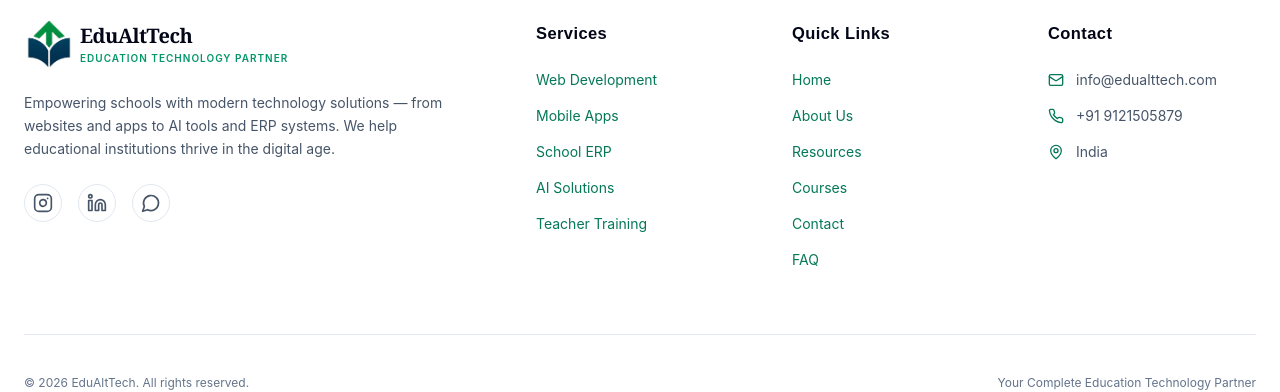
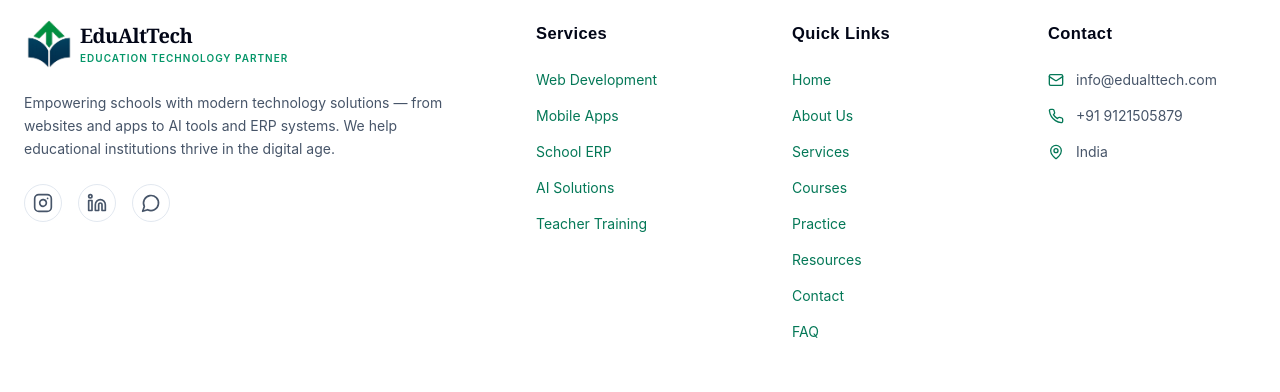
Before and after one commit to TUMBALI-HARSHITHA/edu_alt_redev, a React (Vite) app: page /#/login in a window 1280 px wide. Shown: the part 861-1253 px from the top of the page. Built offline with nearby package versions, Linux system fonts and the light colour scheme; no server answers.

Commit message:
Restrict Navbar and Footer navigation links for logged-in users to Home, Courses, Practice, Resources, and Dashboard

```diff
--- a/components/Footer.jsx
+++ b/components/Footer.jsx
@@ -1,7 +1,17 @@
+import { useState, useEffect } from "react";
 import { Link } from "react-router-dom";
 import { Instagram, Linkedin, MessageCircle, Mail, Phone, MapPin } from "lucide-react";
 import { LINKS } from "../constants";
+import { auth, onAuthStateChanged } from "../lib/firebase";
+
 const Footer = () => {
+  const [user, setUser] = useState(null);
+
+  useEffect(() => {
+    const unsubscribe = onAuthStateChanged(auth, (u) => setUser(u));
+    return () => unsubscribe();
+  }, []);
+
   return <footer className="bg-bg-secondary border-t border-border text-text-secondary pt-20 pb-10 transition-colors duration-300">
   <div className="max-w-7xl mx-auto px-6">
   <div className="grid grid-cols-1 md:grid-cols-2 lg:grid-cols-5 gap-12 mb-16">
@@ -40,6 +50,7 @@ const Footer = () => {
   </div>
   </div>
 
+  {!user && (
     <div>
     <h4 className="font-bold mb-6 text-heading tracking-wide">Services</h4>
     <ul className="space-y-4 text-sm text-text-secondary">
@@ -50,16 +61,30 @@ const Footer = () => {
     <li><Link to="/services" className="hover:text-primary transition-colors">Teacher Training</Link></li>
     </ul>
     </div>
+  )}
 
   <div>
   <h4 className="font-bold mb-6 text-heading tracking-wide">Quick Links</h4>
   <ul className="space-y-4 text-sm text-text-secondary">
   <li><Link to="/" className="hover:text-primary transition-colors">Home</Link></li>
+  {user ? (
+    <>
+      <li><Link to="/courses" className="hover:text-primary transition-colors">Courses</Link></li>
+      <li><Link to="/practice" className="hover:text-primary transition-colors">Practice</Link></li>
+      <li><Link to="/resources" className="hover:text-primary transition-colors">Resources</Link></li>
+      <li><Link to="/dashboard" className="hover:text-primary transition-colors">Dashboard</Link></li>
+    </>
+  ) : (
+    <>
       <li><Link to="/about" className="hover:text-primary transition-colors">About Us</Link></li>
+      <li><Link to="/services" className="hover:text-primary transition-colors">Services</Link></li>
+      <li><Link to="/courses" className="hover:text-primary transition-colors">Courses</Link></li>
+      <li><Link to="/practice" className="hover:text-primary transition-colors">Practice</Link></li>
       <li><Link to="/resources" className="hover:text-primary transition-colors">Resources</Link></li>
-  <li><Link to="/courses" className="hover:text-primary transition-colors">Courses</Link></li>
       <li><Link to="/contact" className="hover:text-primary transition-colors">Contact</Link></li>
       <li><Link to="/faq" className="hover:text-primary transition-colors">FAQ</Link></li>
+    </>
+  )}
   </ul>
   </div>
 
--- a/components/Navbar.jsx
+++ b/components/Navbar.jsx
@@ -133,7 +133,7 @@ function Navbar() {
     { name: "Contact", path: "/contact" }
   ];
 
-  const studentLinks = [
+  const loggedInLinks = [
     { name: "Home", path: "/" },
     { name: "Courses", path: "/courses" },
     { name: "Practice", path: "/practice" },
@@ -141,17 +141,9 @@ function Navbar() {
     { name: "Dashboard", path: "/dashboard" }
   ];
 
-  const adminLinks = [
-    { name: "Dashboard", path: "/dashboard" },
-    { name: "Admin Portal", path: "/admin" }
-  ];
-
   const isAdmin = userProfile?.role === "admin" || user?.email === "ukkukk97@gmail.com" || user?.email === "umakrishnakanthchokkapu15@gmail.com";
-  let navLinks = [...publicLinks];
-  if (user) {
-    navLinks.push({ name: "Dashboard", path: "/dashboard" });
-  }
-  if (isAdmin) {
+  let navLinks = user ? [...loggedInLinks] : [...publicLinks];
+  if (user && isAdmin) {
     navLinks.push({ name: "Admin", path: "/admin" });
   }
 
```
Lines whose indentation alone changed are shown as unchanged.
